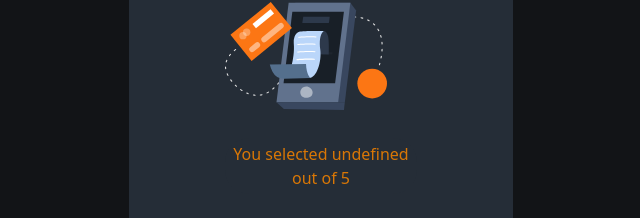
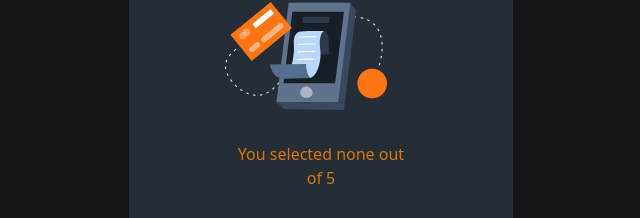
Before and after one commit to aliprg0/interactive_rating_component, a website: page index.html in a window 1280 px wide. Both pictures are taken after a click on the button "SUBMIT". Shown: the part 240-458 px from the top of the page, 319-959 px from the left. Drawn offline with Linux system fonts and the light colour scheme.

Commit message:
full app v1

```diff
--- a/index.html
+++ b/index.html
@@ -99,18 +99,19 @@
       let rate5 = document.getElementById("rate-5");
       let note1 = "You selected ";
       let note2 = " out of 5";
-
+      let selected_rate = "none ";
       var listofrates = [rate1, rate2, rate3, rate4, rate5];
       listofrates.forEach(function (entry) {
         entry.addEventListener("click", function () {
           entry.classList.add("bg-yellow-600");
-          let seleted_rate = entry;
+          selected_rate = entry.innerHTML;
           let none_clicked_rate = listofrates.filter((data) => data != entry);
           none_clicked_rate.forEach(function (entry) {
             entry.classList.remove("bg-yellow-600");
           });
         });
       });
+
 
       let btn = document
         .getElementById("confirm-btn")
@@ -121,9 +122,8 @@
           rate_card.classList.add("hidden");
           result_card.classList.remove("hidden");
 
-          let result = (document.getElementById("result_div").innerHTML =
-            note1 + seleted_rate.innerHTML + note2);
-            console.log(seleted_rate)
+         let result = (document.getElementById("result_div").innerHTML =
+            note1 + selected_rate + note2);
         });
     </script>
   </body>
```
